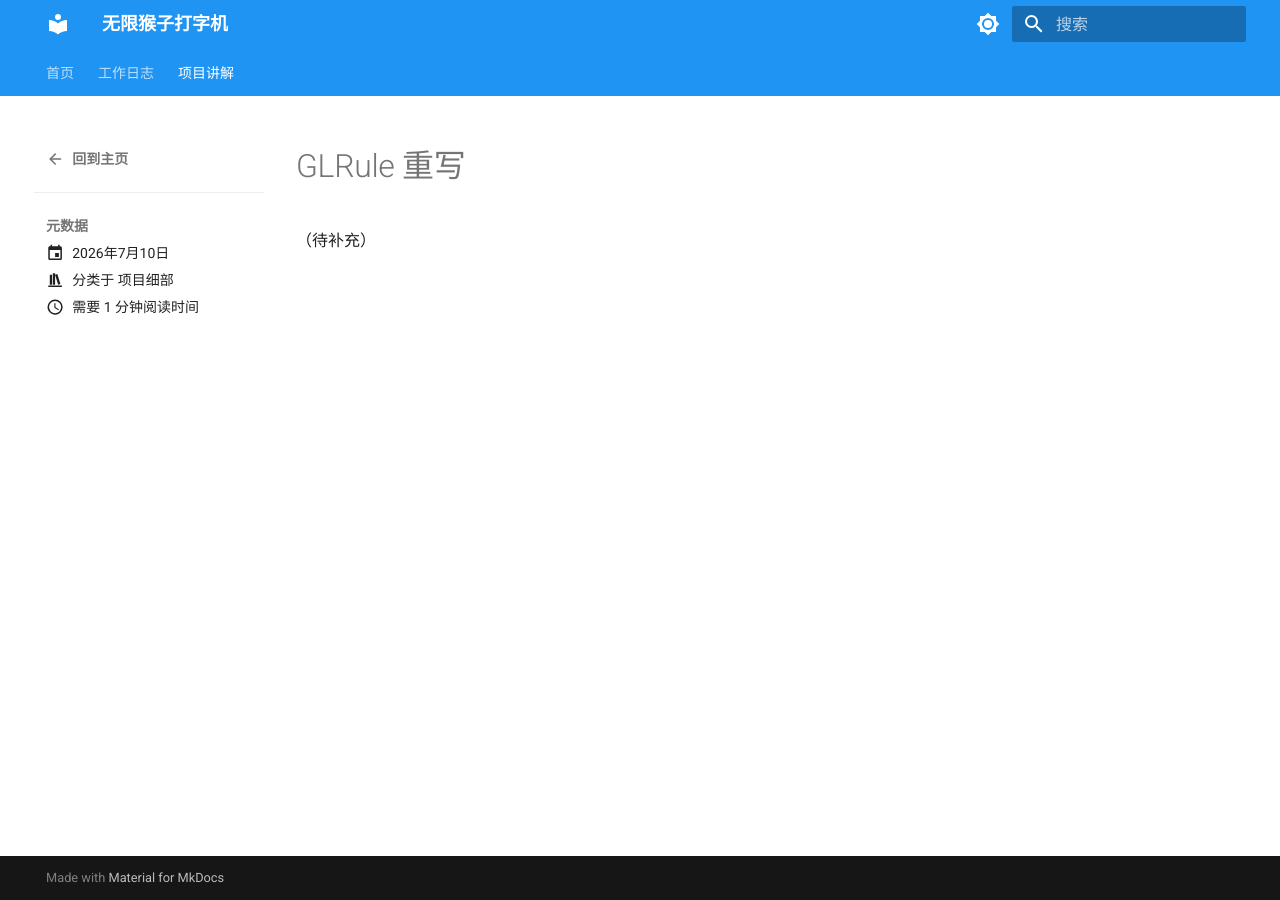
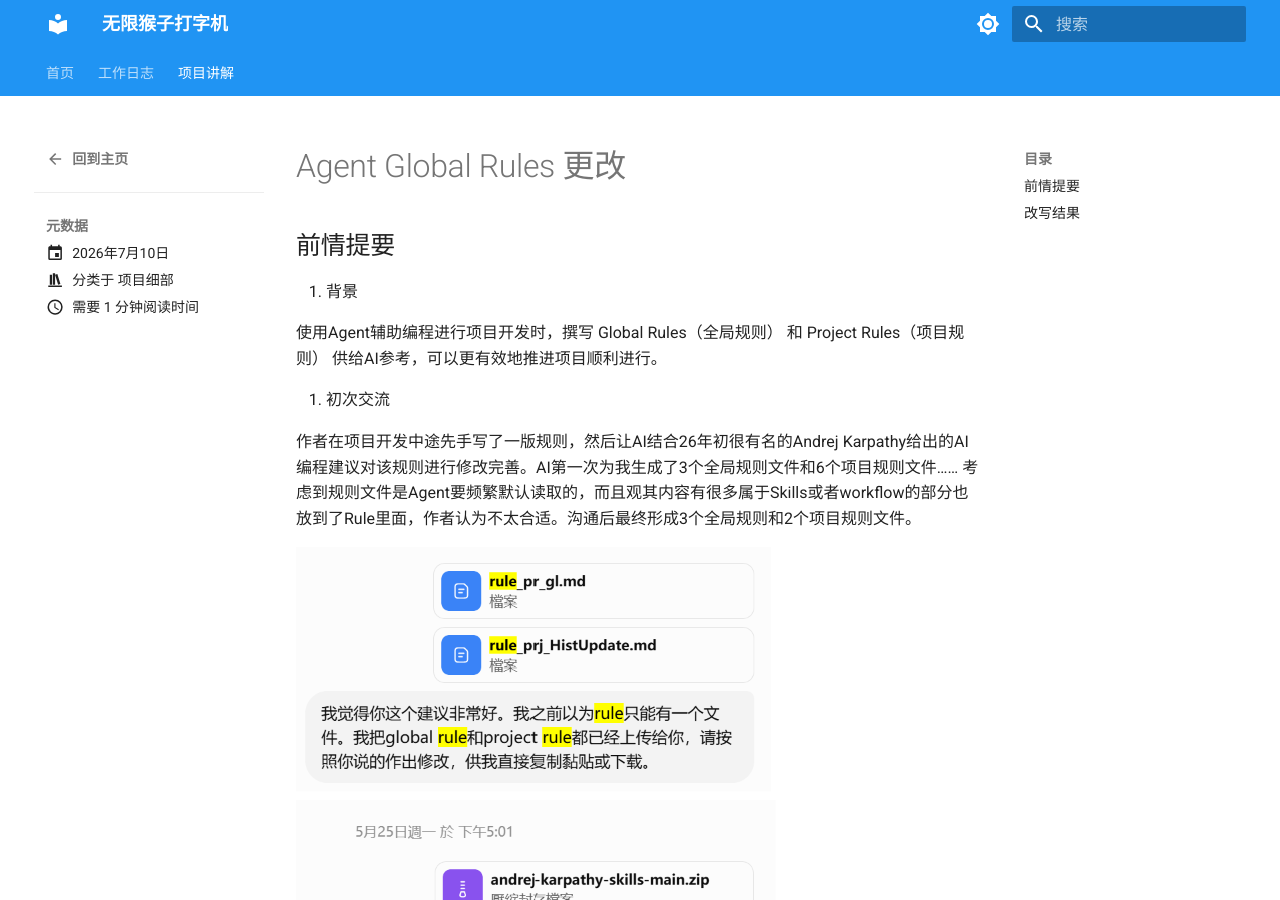
Before and after one commit to Page67/fakespeare, an MkDocs documentation site: the page built from docs/project/posts/2026-07-10-glrulerewrite.md, in a window 1280 px wide and 900 px high. Built offline with MkDocs 1.6.1 and Material for MkDocs 9.7.7, drawn with Linux system fonts in a browser that asks for light colours; some of the changed text lies outside the part shown.

Commit message:
首页最近更新改为自动生成；更新项目文章内容和图片

```diff
--- a/docs/project/posts/2026-07-10-glrulerewrite.md
+++ b/docs/project/posts/2026-07-10-glrulerewrite.md
@@ -1,12 +1,34 @@
 ---
-title: GLRule 重写
+title: GLRule 更改
 date: 2026-07-10
 categories:
   - 项目细部
 tags:
   - projects
+  - histmap
+  - Agent
 ---
 
-# GLRule 重写
+# Agent Global Rules 更改
 
-（待补充）
+## 前情提要
+
+1. 背景
+
+使用Agent辅助编程进行项目开发时，撰写 Global Rules（全局规则） 和 Project Rules（项目规则） 供给AI参考，可以更有效地推进项目顺利进行。
+
+2. 初次交流
+
+作者在项目开发中途先手写了一版规则，然后让AI结合26年初很有名的Andrej Karpathy给出的AI编程建议对该规则进行修改完善。AI第一次为我生成了3个全局规则文件和6个项目规则文件…… 考虑到规则文件是Agent要频繁默认读取的，而且观其内容有很多属于Skills或者workflow的部分也放到了Rule里面，作者认为不太合适。沟通后最终形成3个全局规则和2个项目规则文件。
+
+![和柴鸡的对话1](image-5.png)
+![和柴鸡的对话2-Karpathy](image-8.png)
+![柴鸡GLRules建议](image-6.png)
+![柴鸡PJRules建议](image-7.png)
+![和柴鸡的对话3-简化规则文件](image-9.png)
+
+3. 存疑
+
+经过一段时间的开发后，尤其是观察Agent的具体思考过程后，作者此刻觉得3个全局规则文件仍显冗余，遂改之。
+
+## 改写结果
--- a/overrides/home.html
+++ b/overrides/home.html
@@ -1,8 +1,8 @@
 {% extends "base.html" %}
 
 <!--
-  自定义首页模板：在导航栏下方插入一个 Hero 横幅。
-  只需要改下面 <h1>、<p> 和两个按钮的文字 / 链接即可。
+  自定义首页模板：在导航栏下方插入一个 Hero 横幅，
+  并在页面内容下方自动生成"最近更新"文章列表。
 -->
 
 {% block tabs %}
@@ -32,3 +32,32 @@
     </div>
   </section>
 {% endblock %}
+
+<!--
+  覆盖 content 块：先渲染 index.md 的 Markdown 内容，
+  然后自动从所有页面中筛选带 date 元数据的文章，按日期倒序展示前 5 篇。
+-->
+{% block content %}
+  {{ super() }}
+
+  {% set ns = namespace(posts=[]) %}
+  {% for file in pages %}
+    {% if file.page and file.page.meta and file.page.meta.date %}
+      {% set ns.posts = ns.posts + [file.page] %}
+    {% endif %}
+  {% endfor %}
+
+  {% if ns.posts | length %}
+  <h2>最近更新</h2>
+  <ul>
+    {% for post in ns.posts | sort(attribute='meta.date', reverse=true) %}
+      {% if loop.index <= 5 %}
+      <li>
+        <a href="{{ post.url | url }}">{{ post.title }}</a>
+        — {{ post.meta.date }}
+      </li>
+      {% endif %}
+    {% endfor %}
+  </ul>
+  {% endif %}
+{% endblock %}
```
Also changed, not shown: docs/index.md (+0 -5 lines), docs/project/posts/2026-07-09-intro.md (+8 -8 lines), docs/project/posts/2026-07-11-bndry.md (+11 -5 lines), docs/project/posts/2026-07-12-GISimport.md (+2 -0 lines), docs/project/posts/image-3.png (added), docs/project/posts/image-4.png (added), docs/project/posts/image-5.png (added), docs/project/posts/image-6.png (added), docs/project/posts/image-7.png (added), docs/project/posts/image-8.png (added), docs/project/posts/image-9.png (added).
